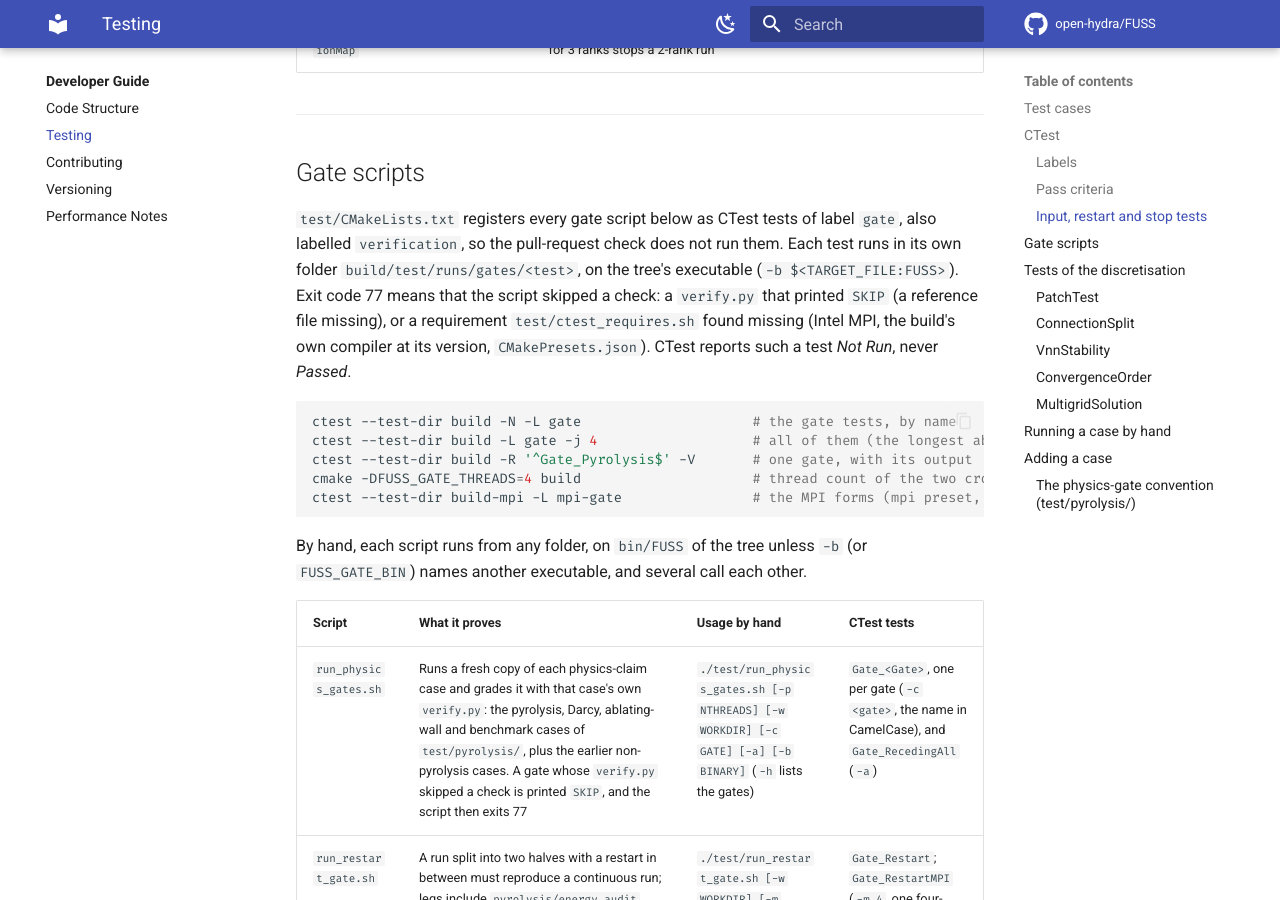
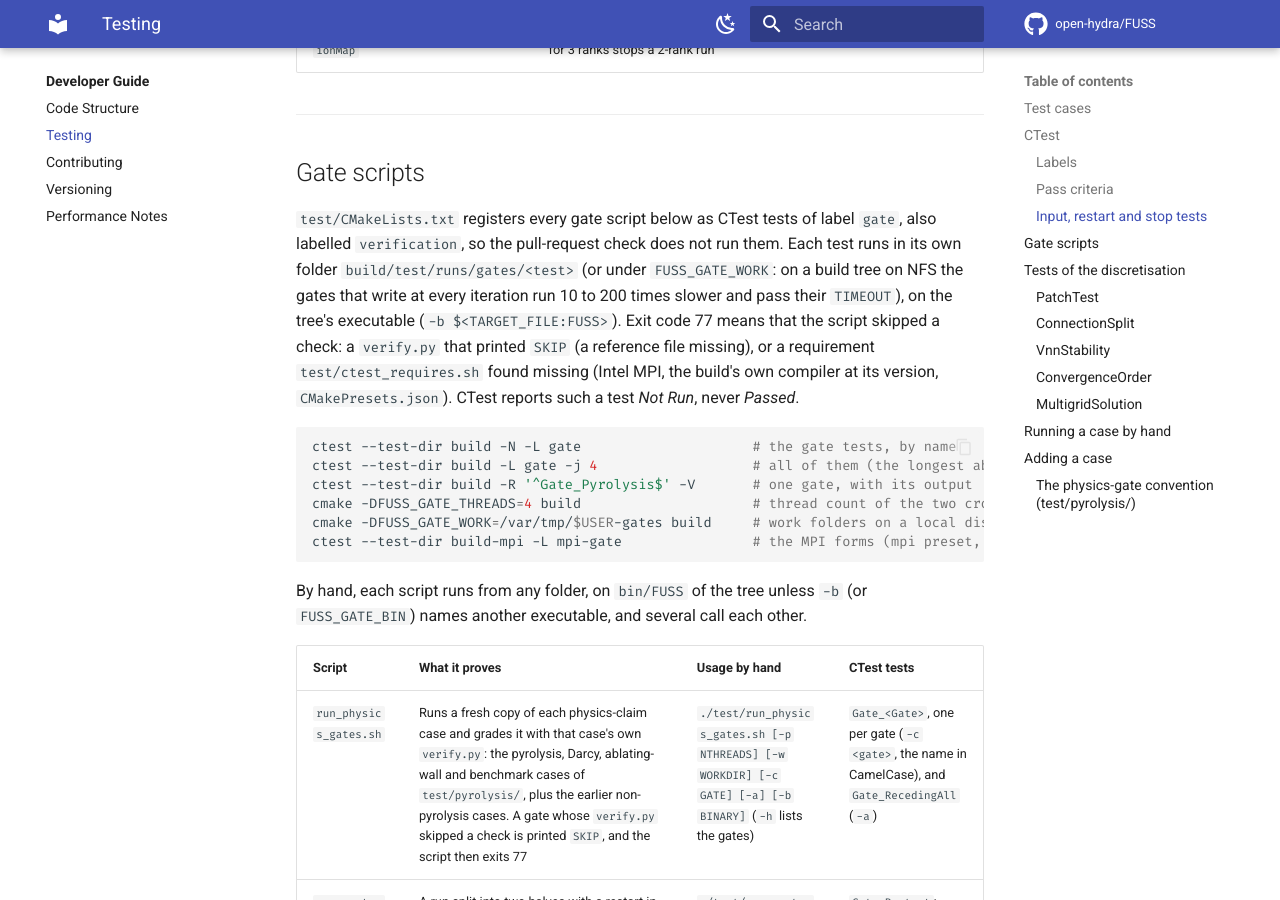
Before and after one commit to open-hydra/FUSS, an MkDocs documentation site: the page built from docs/development/testing.md, in a window 1280 px wide and 900 px high, scrolled down 5443 px. Built offline with MkDocs 1.6.1 and Material for MkDocs 9.7.7, drawn with Linux system fonts in a browser that asks for light colours; comment, search, counter and statistics services are not loaded.

Commit message:
test(ctest): gate TIMEOUTs from the walls of the ctest run; FUSS_GATE_WORK in the testing page
The first ctest run of the gate tier (pcprop9, 2026-11-26, 1 thread, work folders on a local disk) gave walls within
a few per cent of plan 16's hand runs; every physics gate TIMEOUT stays >= 5 x both (the longest: RecedingAll 642 s,
TIMEOUT 3600). Gate_Restart (27 s) and Gate_GuardDemos (16 s) go to 300 s. testing.md: FUSS_GATE_WORK, and why a
build tree on NFS needs it.

Co-Authored-By: Claude Opus 5.5 <noreply@anthropic.com>
Claude-Session: https://claude.ai/code/session_01Q6mgzZ4Em2XSijeD1s9D94

````diff
--- a/docs/development/testing.md
+++ b/docs/development/testing.md
@@ -125,7 +125,9 @@ The tests of `test/input-io/` run scripts on copies of the cases. Each prints on
 
 `test/CMakeLists.txt` registers every gate script below as CTest tests of label `gate`, also
 labelled `verification`, so the pull-request check does not run them. Each test runs in its own
-folder `build/test/runs/gates/<test>`, on the tree's executable (`-b $<TARGET_FILE:FUSS>`). Exit code
+folder `build/test/runs/gates/<test>` (or under `FUSS_GATE_WORK`: on a build tree on NFS the gates that write at
+every iteration run 10 to 200 times slower and pass their `TIMEOUT`), on the tree's executable
+(`-b $<TARGET_FILE:FUSS>`). Exit code
 77 means that the script skipped a check: a `verify.py` that printed `SKIP` (a reference file
 missing), or a requirement `test/ctest_requires.sh` found missing (Intel MPI, the build's own
 compiler at its version, `CMakePresets.json`). CTest reports such a test *Not Run*, never *Passed*.
@@ -135,6 +137,7 @@ ctest --test-dir build -N -L gate                     # the gate tests, by name
 ctest --test-dir build -L gate -j 4                   # all of them (the longest about 11 minutes at one thread)
 ctest --test-dir build -R '^Gate_Pyrolysis$' -V       # one gate, with its output
 cmake -DFUSS_GATE_THREADS=4 build                     # thread count of the two cross-thread legs (default 8, their PROCESSORS)
+cmake -DFUSS_GATE_WORK=/var/tmp/$USER-gates build     # work folders on a local disk (default build/test/runs/gates)
 ctest --test-dir build-mpi -L mpi-gate                # the MPI forms (mpi preset, I_MPI_ROOT set)
 ```
 
````
Also changed, not shown: 1 other file.
